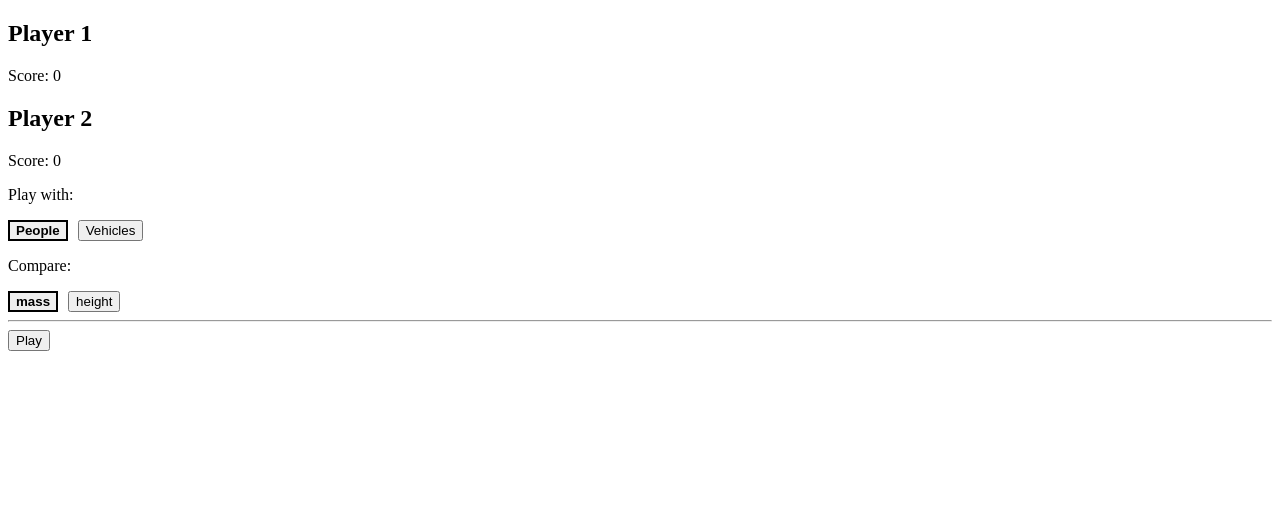
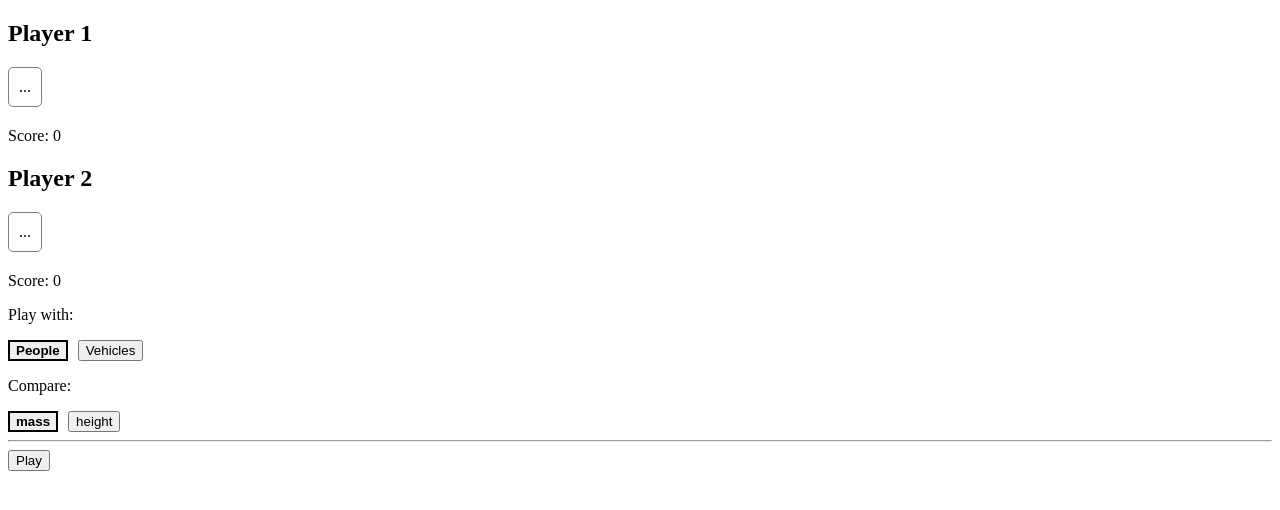
Before and after one commit to LukaszModelski/code-and-peeper, a React app: page / in a window 1280 px wide. Shown: the top 510 px of the page. Built offline with nearby package versions, Linux system fonts and the light colour scheme.

Commit message:
handled card draw

```diff
--- /dev/null
+++ b/src/components/Card/Card.scss
@@ -0,0 +1,7 @@
+.card {
+  display: inline-block;
+  border: 1px solid gray;
+  border-radius: 5px;
+  padding: 10px;
+  margin-bottom: 20px;
+}
--- /dev/null
+++ b/src/components/Card/Card.tsx
@@ -0,0 +1,17 @@
+import React from 'react';
+import { cardType } from '../../js/store/reducer';
+import { CardPerson } from './CardPerson';
+import { CardStarship } from './CardStarship';
+
+interface CardComponentType {
+  cardType: cardType;
+  cardData: any;
+}
+
+export const Card = ({ cardType, cardData }: CardComponentType) => {
+  return (
+    <div className='card'>
+      {cardData ? cardType === 'people' ? <CardPerson cardData={cardData} /> : <CardStarship cardData={cardData} /> : '...'}
+    </div>
+  );
+};
--- /dev/null
+++ b/src/components/Card/CardPerson.tsx
@@ -0,0 +1,15 @@
+import React from 'react';
+
+interface CardPersonComponentType {
+  cardData: any;
+}
+
+export const CardPerson = ({ cardData }: CardPersonComponentType) => {
+  return (
+    <>
+      <p className='card__attribute'>Name: {cardData.name}</p>
+      <p className='card__attribute'>Mass: {cardData.mass}</p>
+      <p className='card__attribute'>Height: {cardData.height}</p>
+    </>
+  );
+};
--- /dev/null
+++ b/src/components/Card/CardStarship.tsx
@@ -0,0 +1,16 @@
+import React from 'react';
+
+interface CardStarshipComponentType {
+  cardData: any;
+}
+
+export const CardStarship = ({ cardData }: CardStarshipComponentType) => {
+  return (
+    <>
+      <p className='card__attribute'>Name: {cardData.name}</p>
+      <p className='card__attribute'>Crew: {cardData.crew}</p>
+      <p className='card__attribute'>Length: {cardData.length}</p>
+      <p className='card__attribute'>Cost in credits: {cardData.cost_in_credits}</p>
+    </>
+  );
+};
--- a/src/components/Controls/Controls.tsx
+++ b/src/components/Controls/Controls.tsx
@@ -1,7 +1,14 @@
 import React from 'react';
 import { useSelector, useDispatch } from 'react-redux';
 import { stateType, cardType, personAtrType, starshipAtrType } from '../../js/store/reducer';
-import { setCardType, setPersonAttribute, setStarshipAttribute, setPlayerCardId, setCard } from '../../js/store/actions';
+import {
+  setCardType,
+  setPersonAttribute,
+  setStarshipAttribute,
+  setPlayerCardId,
+  setCard,
+  clearPlayersCardId,
+} from '../../js/store/actions';
 import { config } from '../../js/config';
 import { fetchPersonById, fetchStarshipById } from '../../js/api';
 import { randFrom0ToX } from '../../js/utils';
@@ -15,6 +22,7 @@ export const Controls = () => {
   const starshipAtr = useSelector((state: stateType) => state.starshipAtr);
 
   const handleCardTypeChange = (cardType: cardType): void => {
+    dispatch(clearPlayersCardId());
     dispatch(setCardType(cardType));
   };
 
@@ -41,7 +49,8 @@ export const Controls = () => {
       if (!cards[cardType][cardId]) {
         const fetchCard = cardType === config.cardType.people ? fetchPersonById : fetchStarshipById;
         try {
-          const card = await fetchCard(cardId);
+          const data: any = await fetchCard(cardId);
+          const card = data.data;
           dispatch(setCard(card, cardId, cardType));
           dispatch(setPlayerCardId(times, cardId));
         } catch (e) {
--- a/src/components/Player/Player.tsx
+++ b/src/components/Player/Player.tsx
@@ -1,17 +1,24 @@
 import React from 'react';
 import { useSelector } from 'react-redux';
 import { stateType } from '../../js/store/reducer';
+import { Card } from '../Card/Card';
+import { playerNrType, cardType } from '../../js/store/reducer';
 
-interface PlayerType {
+interface PlayerComponentType {
   nr: 1 | 2;
 }
 
-export const Player = ({ nr }: PlayerType) => {
-  const score: number = useSelector((state: stateType) => state[`player${nr}`].score);
+export const Player = ({ nr }: PlayerComponentType) => {
+  const player: playerNrType = `player${nr}`;
+  const score: number = useSelector((state: stateType) => state[player].score);
+  const cardId: number = useSelector((state: stateType) => state[player].cardId);
+  const cardType: cardType = useSelector((state: stateType) => state.cardType);
+  const playerCard: any = useSelector((state: stateType) => state.cards[cardType][cardId]);
 
   return (
     <div className='player'>
       <h2 className='player__name'>Player {nr}</h2>
+      <Card cardType={cardType} cardData={playerCard} />
       <div className='player__score'>Score: {score}</div>
     </div>
   );
--- a/src/js/store/actions.ts
+++ b/src/js/store/actions.ts
@@ -6,6 +6,7 @@ export const SET_CARD_TYPE: string = 'SET_CARD_TYPE';
 export const SET_PERSON_ATTRIBUTE: string = 'SET_PERSON_ATTRIBUTE';
 export const SET_STARSHIP_ATTRIBUTE: string = 'SET_STARSHIP_ATTRIBUTE';
 export const SET_PLAYER_CARD_ID: string = 'SET_PLAYER_CARD_ID';
+export const CLEAR_PLAYERS_CARD_ID: string = 'CLEAR_PLAYERS_CARD_ID';
 export const SET_CARD: string = 'SET_CARD';
 
 // actions creators
@@ -41,6 +42,10 @@ export const setPlayerCardId = (player: any, cardId: number): actionType => ({
   }
 });
 
+export const clearPlayersCardId = (): actionType => ({
+  type: CLEAR_PLAYERS_CARD_ID,
+});
+
 export const setCard = (card: object, cardId: number, cardType: cardType): actionType => ({
   type: SET_CARD,
   value: {
--- a/src/js/store/reducer.ts
+++ b/src/js/store/reducer.ts
@@ -1,4 +1,4 @@
-import { INCREMENT_ROUND, SET_CARD_TYPE, SET_PERSON_ATTRIBUTE, SET_STARSHIP_ATTRIBUTE, SET_PLAYER_CARD_ID, SET_CARD, actionType } from './actions';
+import { INCREMENT_ROUND, SET_CARD_TYPE, SET_PERSON_ATTRIBUTE, SET_STARSHIP_ATTRIBUTE, SET_PLAYER_CARD_ID, SET_CARD, CLEAR_PLAYERS_CARD_ID, actionType } from './actions';
 import { config }  from '../config'
 
 export type cardType =  'people' | 'starships';
@@ -9,11 +9,11 @@ export type starshipAtrType =  'crew' | 'length' | 'cost_in_credits';
 export type stateType = {
   player1: {
     score: number;
-    card: number | undefined;
+    cardId: number | undefined;
   },
   player2: {
     score: number;
-    card: number;
+    cardId: number;
   }
   round: number;
   cards: {
@@ -32,11 +32,11 @@ export type stateType = {
 const initialState: stateType = {
   player1: {
     score: 0,
-    card: undefined,
+    cardId: undefined,
   },
   player2: {
     score: 0,
-    card: undefined,
+    cardId: undefined,
   },
   round: 1,
   cards: {
@@ -79,6 +79,18 @@ export const reducer = (state: stateType = initialState, action: actionType): st
           cardId: action.value.cardId,
         }
       };
+    case CLEAR_PLAYERS_CARD_ID:
+      return {
+        ...state,
+        player1: {
+          ...state.player1,
+          cardId: undefined,
+        },
+        player2: {
+          ...state.player2,
+          cardId: undefined,
+        }
+      };
     case SET_CARD:
       const { cardId, card } = action.value;
       const cardType: cardType = action.value.cardType;
--- a/src/styles/main.scss
+++ b/src/styles/main.scss
@@ -1 +1,2 @@
 @import '../components/Controls/Controls.scss';
+@import '../components/Card/Card.scss';
```
